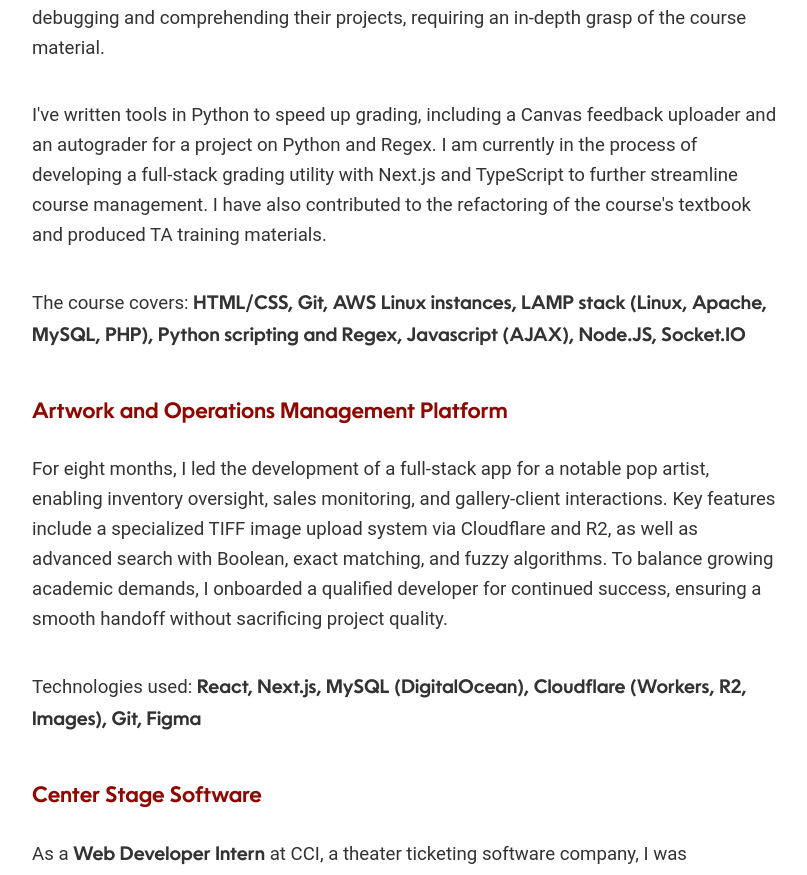
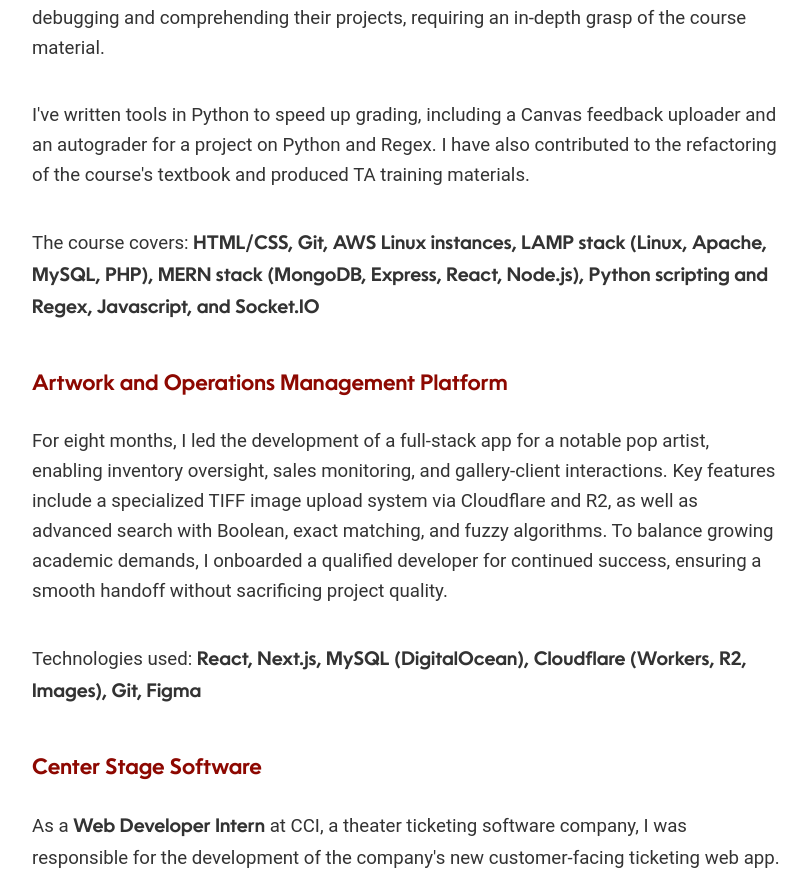
Before and after one commit to zachicecreamcohn/portfolio, a Next.js app: page /dev in a window 1280 px wide. Shown: the part 901-1776 px from the top of the page, without its empty margins (38-845 px from the left). Built offline with nearby package versions, Linux system fonts and the light colour scheme.

Commit message:
edited dev page

```diff
--- a/src/app/dev/page.tsx
+++ b/src/app/dev/page.tsx
@@ -50,11 +50,11 @@
                                 I&apos;ve been the <b>Head TA</b> for this course for the past three semesters, leading a team of ~15 TAs and overseeing the grading of ~200 students. My role involves assisting students with debugging and comprehending their projects, requiring an in-depth grasp of the course material.</p>
 
                             <p>
-                                I&apos;ve written tools in Python to speed up grading, including a Canvas feedback uploader and an autograder for a project on Python and Regex. I am currently in the process of developing a full-stack grading utility with Next.js and TypeScript to further streamline course management.
+                                I&apos;ve written tools in Python to speed up grading, including a Canvas feedback uploader and an autograder for a project on Python and Regex.
                                 I have also contributed to the refactoring of the course&apos;s textbook and produced TA training materials.
                             </p>
                             <p>
-                                The course covers: <b>HTML/CSS, Git, AWS Linux instances, LAMP stack (Linux, Apache, MySQL, PHP), Python scripting and Regex, Javascript  (AJAX), Node.JS, Socket.IO</b></p>
+                                The course covers: <b>HTML/CSS, Git, AWS Linux instances, LAMP stack (Linux, Apache, MySQL, PHP), MERN stack (MongoDB, Express, React, Node.js), Python scripting and Regex, Javascript, and Socket.IO</b></p>
 
                         </div>
 
```
